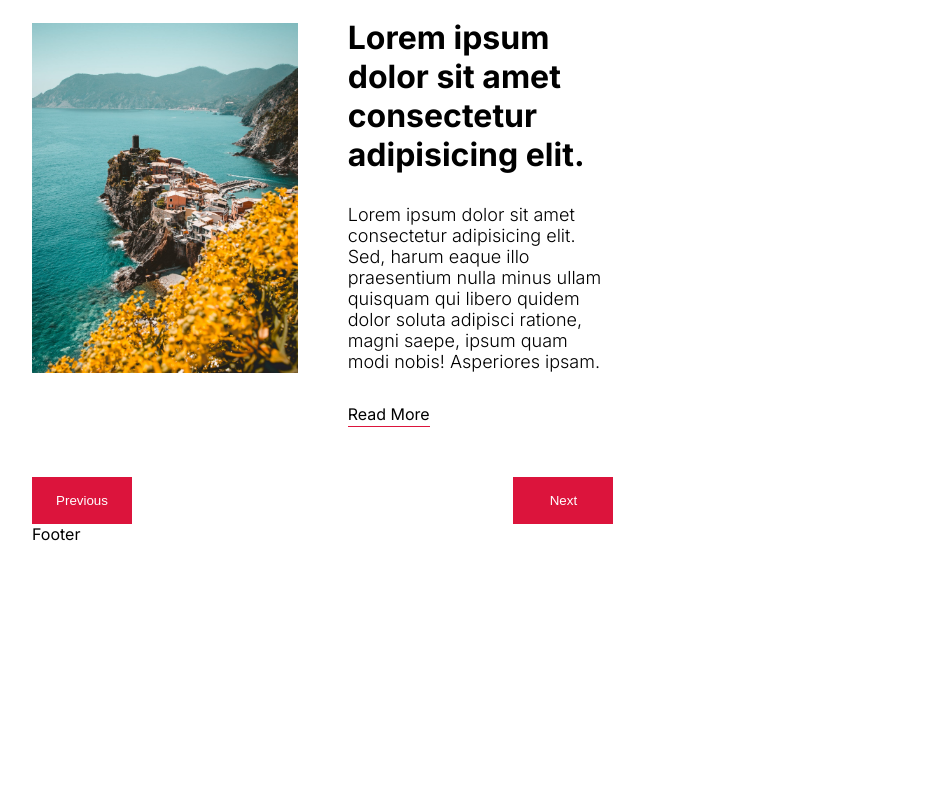
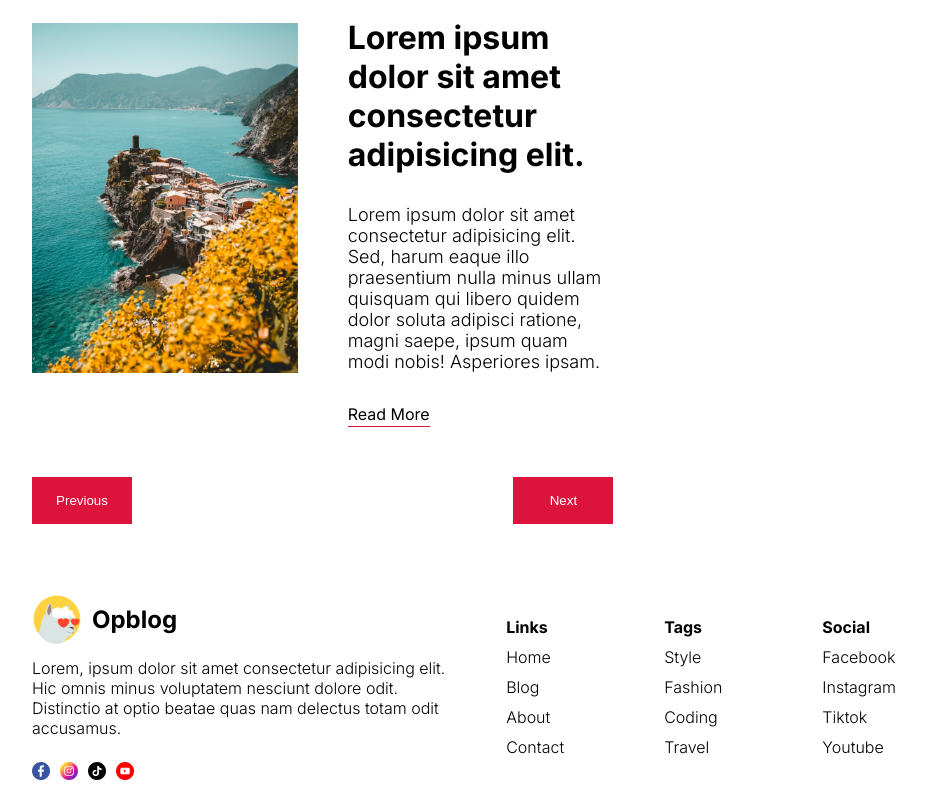
Before and after one commit to Op-Pautu/next-blog, a Next.js app: page / in a window 1280 px wide. Shown: the part 3986-4786 px from the top of the page, without its empty margins (176-1102 px from the left). Before the commit the page ends 4530 px from the top, so only its background shows below. Built offline with nearby package versions, Linux system fonts and the light colour scheme.

Commit message:
Build and style footer

```diff
--- a/src/components/footer/Footer.jsx
+++ b/src/components/footer/Footer.jsx
@@ -1,8 +1,51 @@
-import styles from './footer.module.css'
+import Image from "next/image";
+import styles from "./footer.module.css";
+import Link from "next/link";
 const Footer = () => {
   return (
-    <div className={styles.container}>Footer</div>
-  )
-}
+    <div className={styles.container}>
+      <div className={styles.info}>
+        <div className={styles.logo}>
+          <Image src="/logo.png" width={50} alt="op-blog" height={50} />
+          <h1 className={styles.logoText}>Opblog</h1>
+        </div>
+        <p className={styles.desc}>
+          Lorem, ipsum dolor sit amet consectetur adipisicing elit. Hic omnis
+          minus voluptatem nesciunt dolore odit. Distinctio at optio beatae quas
+          nam delectus totam odit accusamus.
+        </p>
+        <div className={styles.icons}>
+          <Image src="/facebook.png" alt="" width={18} height={18} />
+          <Image src="/instagram.png" alt="" width={18} height={18} />
+          <Image src="/tiktok.png" alt="" width={18} height={18} />
+          <Image src="/youtube.png" alt="" width={18} height={18} />
+        </div>
+      </div>
+      <div className={styles.links}>
+        <div className={styles.list}>
+          <span className={styles.listTitle}>Links</span>
+          <Link href="/">Home</Link>
+          <Link href="/">Blog</Link>
+          <Link href="/">About</Link>
+          <Link href="/">Contact</Link>
+        </div>
+        <div className={styles.list}>
+          <span className={styles.listTitle}>Tags</span>
+          <Link href="/">Style</Link>
+          <Link href="/">Fashion</Link>
+          <Link href="/">Coding</Link>
+          <Link href="/">Travel</Link>
+        </div>
+        <div className={styles.list}>
+          <span className={styles.listTitle}>Social</span>
+          <Link href="/">Facebook</Link>
+          <Link href="/">Instagram</Link>
+          <Link href="/">Tiktok</Link>
+          <Link href="/">Youtube</Link>
+        </div>
+      </div>
+    </div>
+  );
+};
 
-export default Footer
+export default Footer;
--- a/src/components/footer/footer.module.css
+++ b/src/components/footer/footer.module.css
@@ -0,0 +1,75 @@
+.container {
+    margin-top: 50px;
+    display: flex;
+    justify-content: space-between;
+    color: var(--softTextColor);
+    padding: 20px 0;
+    align-items: center;
+}
+
+.info {
+    flex: 1;
+    display: flex;
+    flex-direction: column;
+    gap: 14px;
+}
+
+.logo {
+    display: flex;
+    align-items: center;
+    gap: 10px;
+}
+
+.logoText {
+    font-size: 24px;
+}
+
+.desc {
+    font-weight: 300;
+}
+
+.icons {
+    margin-top: 10px;
+    display: flex;
+    gap: 10px;
+}
+
+.links {
+    flex: 1;
+    display: flex;
+    justify-content: end;
+    gap: 100px;
+}
+
+.list {
+    display: flex;
+    flex-direction: column;
+    gap: 10px;
+    font-weight: 300;
+}
+
+.listTitle {
+    font-weight: bold;
+}
+
+@media screen and (max-width: 1024px) {
+  .links {
+    gap: 50px;
+  }
+}
+@media screen and (max-width: 768px) {
+  .container {
+    flex-direction: column;
+    gap: 50px;
+  }
+
+  .links {
+    width: 100%;
+    justify-content: space-between;
+  }
+}
+@media screen and (max-width: 640px) {
+  .links {
+    font-size: 14px;
+  }
+}
```
